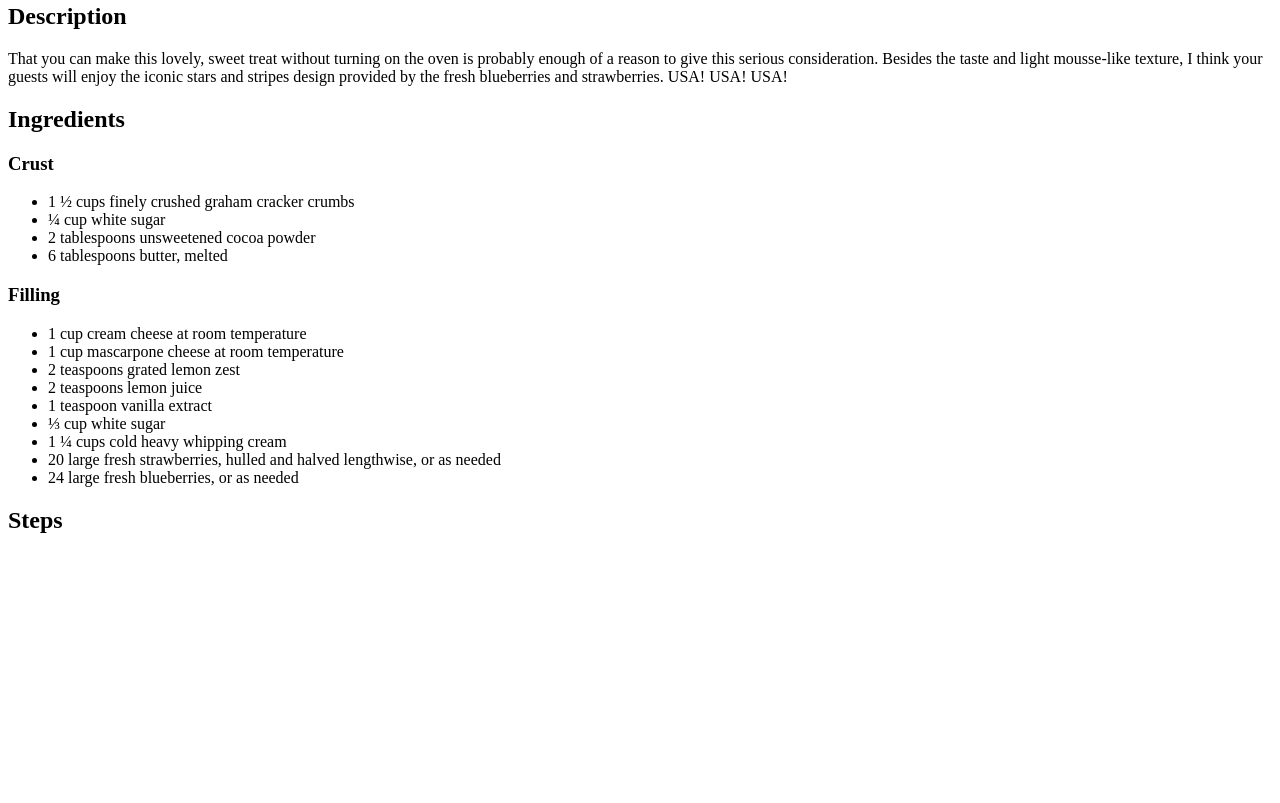
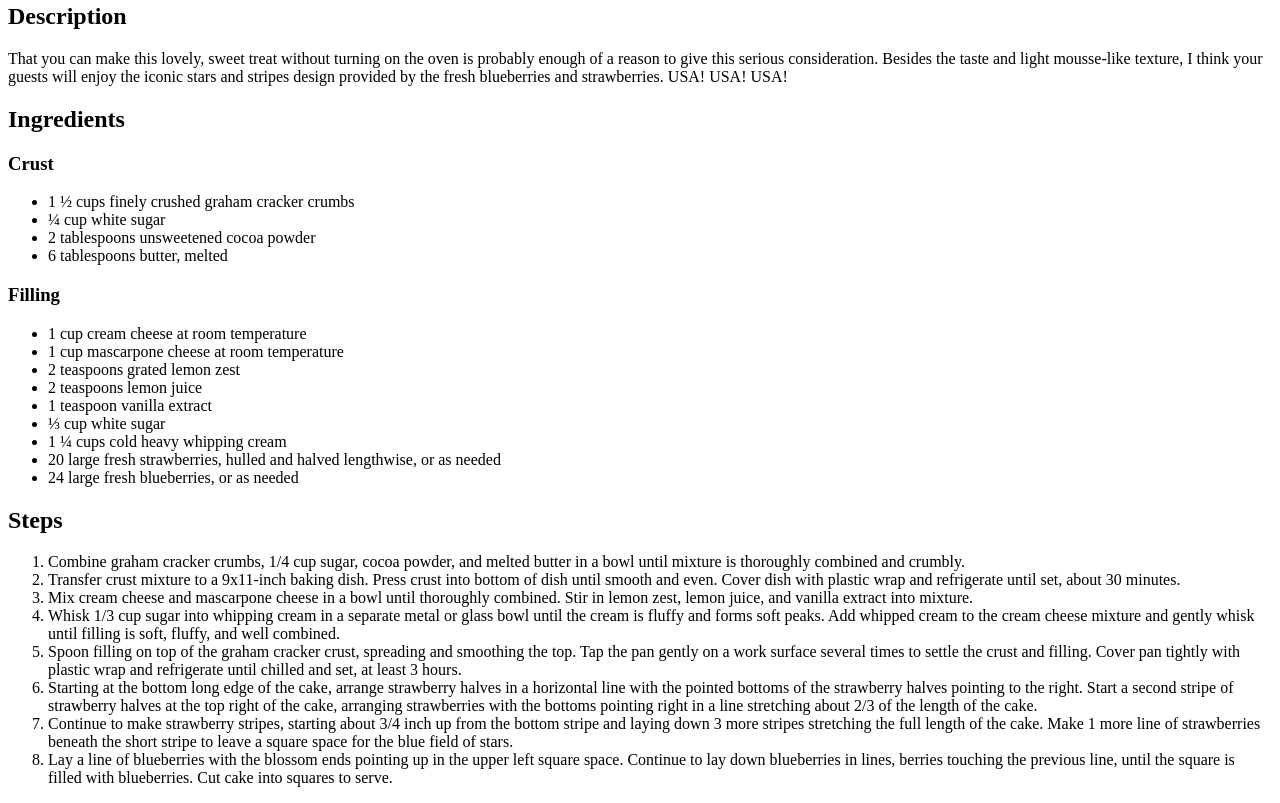
Before and after one commit to Ben-J0/odin-recipes, a plain HTML site: page recipes/no bake cheesecake flag cake.html in a window 1280 px wide. Shown: the part 851-1654 px from the top of the page. Before the commit the page ends 1404 px from the top, so only its background shows below. Drawn offline with Linux system fonts and the light colour scheme.

Commit message:
Finishing steps for no bake cheesecake

```diff
--- a/recipes/no bake cheesecake flag cake.html
+++ b/recipes/no bake cheesecake flag cake.html
@@ -33,7 +33,21 @@
 
     <h2>Steps</h2>
     <ol>
+        <li>Combine graham cracker crumbs, 1/4 cup sugar, cocoa powder, and melted butter in a bowl until mixture is thoroughly combined and crumbly.</li>
 
+        <li>Transfer crust mixture to a 9x11-inch baking dish. Press crust into bottom of dish until smooth and even. Cover dish with plastic wrap and refrigerate until set, about 30 minutes.</li>
+
+        <li>Mix cream cheese and mascarpone cheese in a bowl until thoroughly combined. Stir in lemon zest, lemon juice, and vanilla extract into mixture.</li>
+
+        <li>Whisk 1/3 cup sugar into whipping cream in a separate metal or glass bowl until the cream is fluffy and forms soft peaks. Add whipped cream to the cream cheese mixture and gently whisk until filling is soft, fluffy, and well combined.</li>
+
+        <li>Spoon filling on top of the graham cracker crust, spreading and smoothing the top. Tap the pan gently on a work surface several times to settle the crust and filling. Cover pan tightly with plastic wrap and refrigerate until chilled and set, at least 3 hours.</li>
+
+        <li>Starting at the bottom long edge of the cake, arrange strawberry halves in a horizontal line with the pointed bottoms of the strawberry halves pointing to the right. Start a second stripe of strawberry halves at the top right of the cake, arranging strawberries with the bottoms pointing right in a line stretching about 2/3 of the length of the cake.</li>
+
+        <li>Continue to make strawberry stripes, starting about 3/4 inch up from the bottom stripe and laying down 3 more stripes stretching the full length of the cake. Make 1 more line of strawberries beneath the short stripe to leave a square space for the blue field of stars.</li>
+
+        <li>Lay a line of blueberries with the blossom ends pointing up in the upper left square space. Continue to lay down blueberries in lines, berries touching the previous line, until the square is filled with blueberries. Cut cake into squares to serve.</li>
     </ol>
 
 </body>
```
